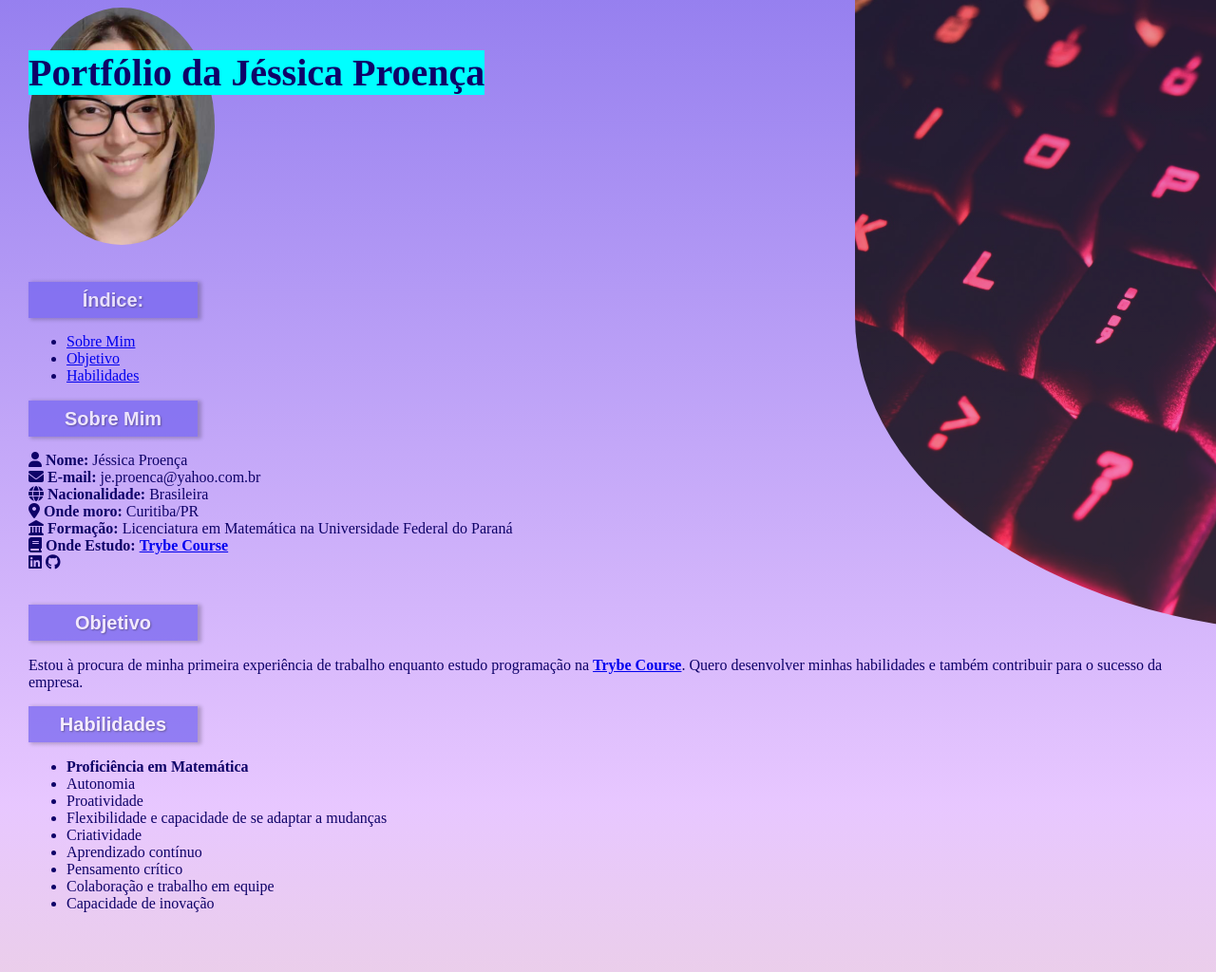
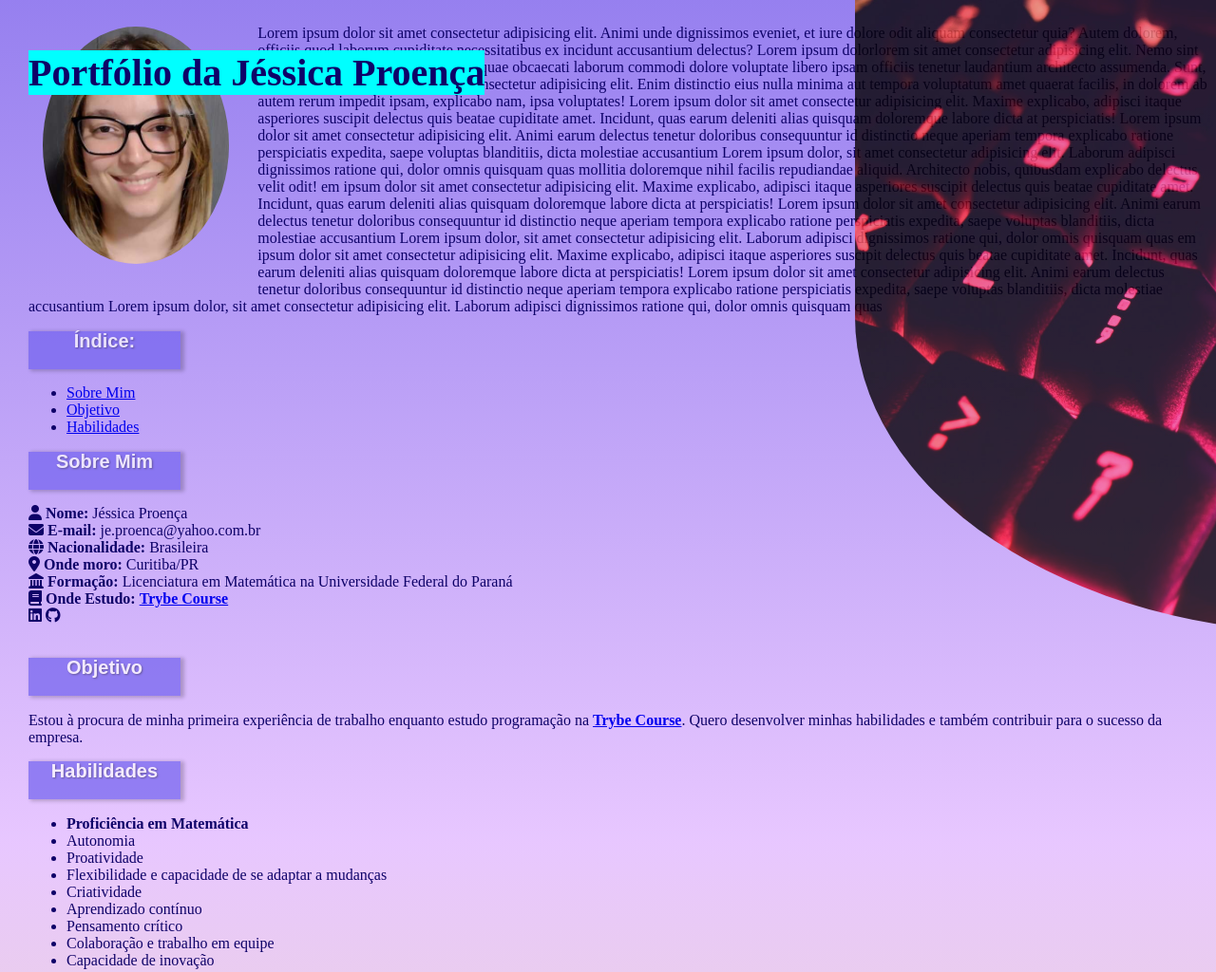
Before and after one commit to JessicaProenca1/JessicaProenca1.github.io, a plain HTML site: page index.html in a window 1280 px wide. Shown: the top 1024 px of the page at 95% size. Drawn offline with Linux system fonts and the light colour scheme.

Commit message:
add descrição com o lorem e margin na minha foto

```diff
--- a/index.html
+++ b/index.html
@@ -16,6 +16,31 @@
   <h4 class="titulo">Portfólio da Jéssica Proença</h4>
   <img src="foto_jessica.jpeg" alt="Uma foto da dona do portfólio web" id="minha_foto" class="minha-foto" />
   <br />
+  <p1 class="minha-apresentação">Lorem ipsum dolor sit amet consectetur adipisicing elit. Animi unde dignissimos
+    eveniet, et iure dolore odit
+    aliquam consectetur quia? Autem dolorem, officiis quod laborum cupiditate necessitatibus ex incidunt accusantium
+    delectus? Lorem ipsum dolorlorem sit amet consectetur adipisicing elit. Nemo sint sequi maxime, dolorem quis ratione
+    quae
+    obcaecati laborum commodi dolore voluptate libero ipsam officiis tenetur laudantium architecto assumenda. Sunt,
+    odit! Lorem ipsum dolor sit, amet consectetur adipisicing elit. Enim distinctio eius nulla minima aut tempora
+    voluptatum amet quaerat facilis, in dolorem ab autem rerum impedit ipsam, explicabo nam, ipsa voluptates!
+    Lorem ipsum dolor sit amet consectetur adipisicing elit. Maxime explicabo, adipisci itaque asperiores suscipit
+    delectus quis beatae cupiditate amet. Incidunt, quas earum deleniti alias quisquam doloremque labore dicta at
+    perspiciatis! Lorem ipsum dolor sit amet consectetur adipisicing elit. Animi earum delectus tenetur doloribus
+    consequuntur id distinctio neque aperiam tempora explicabo ratione perspiciatis expedita, saepe voluptas blanditiis,
+    dicta molestiae accusantium Lorem ipsum dolor, sit amet consectetur adipisicing elit. Laborum adipisci dignissimos
+    ratione qui, dolor omnis quisquam quas mollitia doloremque nihil facilis repudiandae aliquid. Architecto nobis,
+    quibusdam explicabo delectus velit odit! em ipsum dolor sit amet consectetur adipisicing elit. Maxime explicabo, adipisci itaque asperiores suscipit
+    delectus quis beatae cupiditate amet. Incidunt, quas earum deleniti alias quisquam doloremque labore dicta at
+    perspiciatis! Lorem ipsum dolor sit amet consectetur adipisicing elit. Animi earum delectus tenetur doloribus
+    consequuntur id distinctio neque aperiam tempora explicabo ratione perspiciatis expedita, saepe voluptas blanditiis,
+    dicta molestiae accusantium Lorem ipsum dolor, sit amet consectetur adipisicing elit. Laborum adipisci dignissimos
+    ratione qui, dolor omnis quisquam quas em ipsum dolor sit amet consectetur adipisicing elit. Maxime explicabo, adipisci itaque asperiores suscipit
+    delectus quis beatae cupiditate amet. Incidunt, quas earum deleniti alias quisquam doloremque labore dicta at
+    perspiciatis! Lorem ipsum dolor sit amet consectetur adipisicing elit. Animi earum delectus tenetur doloribus
+    consequuntur id distinctio neque aperiam tempora explicabo ratione perspiciatis expedita, saepe voluptas blanditiis,
+    dicta molestiae accusantium Lorem ipsum dolor, sit amet consectetur adipisicing elit. Laborum adipisci dignissimos
+    ratione qui, dolor omnis quisquam quas </p1>
   <img src="pexels-marcellino-andrian-671629.jpg" alt="Uma foto de um teclado" class="teclado" />
   <br />
 
@@ -27,7 +52,7 @@
   </ul>
 
   <a id="sobreMim">
-    <h2 class="style-box"><strong>Sobre Mim</strong></h2>
+    <h2 class="style-box">Sobre Mim</h2>
   </a>
   <div class="sobreMimStyle">
     <i class="fa-solid fa-user"></i>
@@ -55,7 +80,7 @@
 
   <br />
   <a id="objetivo">
-    <h2 class="style-box"><strong>Objetivo</strong></h2>
+    <h2 class="style-box">Objetivo</h2>
   </a>
   <p1>Estou à procura de minha primeira experiência de trabalho enquanto estudo
     programação na
@@ -65,7 +90,7 @@
   </p1>
 
   <a id="habilidades">
-    <h2 class="style-box"><strong>Habilidades</strong></h2>
+    <h2 class="style-box">Habilidades</h2>
   </a>
   <ul>
     <li><strong>Proficiência em Matemática</strong> <br /></li>
--- a/style.css
+++ b/style.css
@@ -24,7 +24,7 @@ body {
 
 .style-box {
     width: 160px;
-    padding: 9px;
+    height: 40px;
     font: normal normal bold 20px/1 Arial, Helvetica, sans-serif;
     color: rgba(255, 255, 255, 1);
     text-align: center;
@@ -37,6 +37,8 @@ body {
 .minha-foto {
     height: 250px;
     border-radius: 50%;
+    float: left;
+    margin: 20px 30px 30px 15px;
 }
 
 .button-inicio {
@@ -66,3 +68,7 @@ li:hover {
     padding: 5px;
     opacity: 0.8;
 }
+
+.minha-descricao {
+    padding-left: 500px;
+}
```
